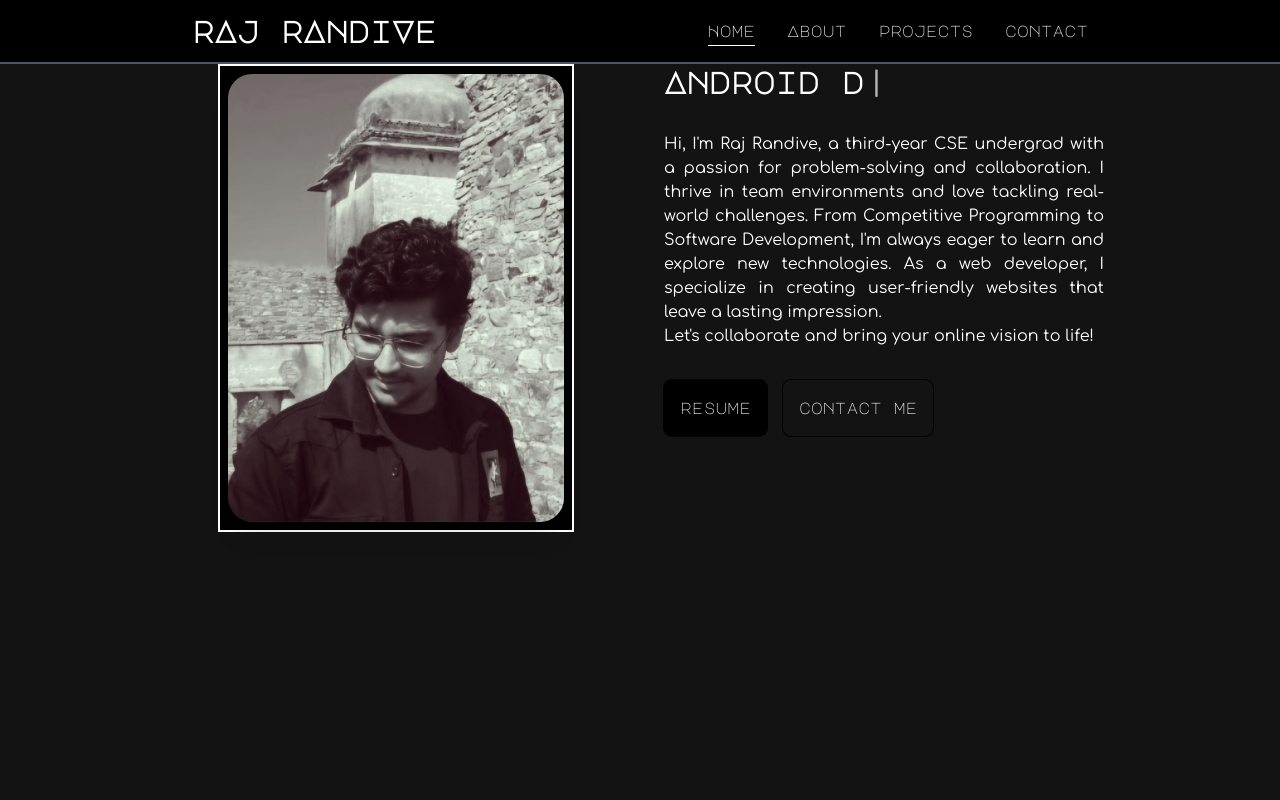
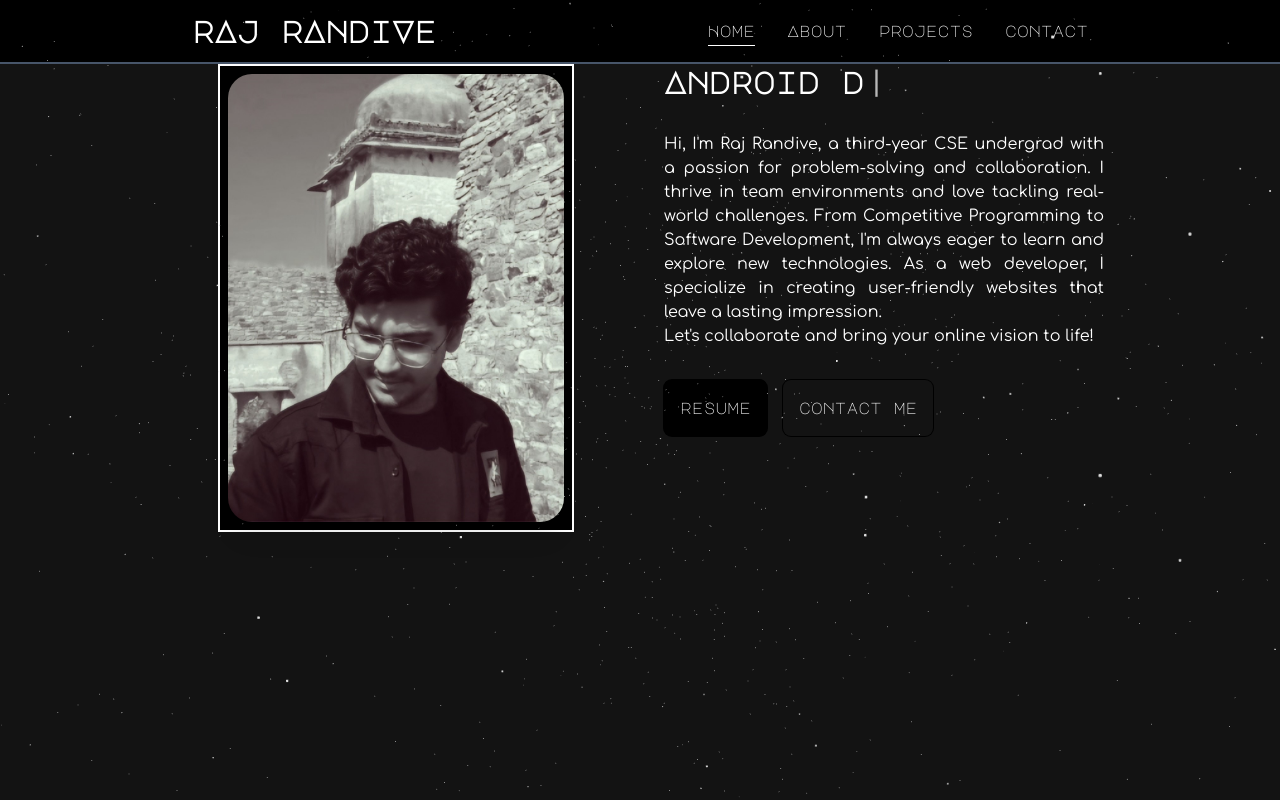
Before and after one commit to Raj-Randive/Raj-Randive-Portfolio, a Next.js app: page / in a window 1280 px wide. Shown: the top 800 px of the page. Built offline with nearby package versions, Linux system fonts and the light colour scheme.

Commit message:
fixed the z-index of navbar

```diff
--- a/src/Components/Footer/Footer.jsx
+++ b/src/Components/Footer/Footer.jsx
@@ -22,7 +22,7 @@ const links = [
 function Footer() {
   return (
     <>
-      <div className="h-64 box-border bg-black text-white flex justify-center items-center relative z-35">
+      <div className="h-64 box-border bg-black text-white flex justify-center items-center relative">
         {/* top div LINE*/}
         <div className="w-full absolute top-0 h-0.5 bg-white"></div>
         {/* Left */}
--- a/src/Components/NavBar/Navbar.jsx
+++ b/src/Components/NavBar/Navbar.jsx
@@ -66,7 +66,7 @@ function Navbar() {
 
   return (
     <>
-      <div className="border-b-2 border-slate-600 border-t-0 bg-[#000000] h-full flex items-center justify-between px-4 sm:px-8 md:px-12 lg:px-20 xl:px-48 text-base font-semibold text-white z-40 relative">
+      <div className="border-b-2 border-slate-600 border-t-0 bg-[#000000] h-full flex items-center justify-between px-4 sm:px-8 md:px-12 lg:px-20 xl:px-48 text-base font-semibold text-white  relative">
         {/* **************** Name ****************  */}
         <div
           className={`md:flex lg:text-3xl text-2xl font-extrabold ${majorMonoDisplay.className}`}
--- a/src/app/layout.js
+++ b/src/app/layout.js
@@ -16,7 +16,7 @@ export default function RootLayout({ children, className = "" }) {
       <body className={inter.className}>
         <div className={`${className} w-full h-full`}>
           <AppLayout>
-            {/* <StartsCanvas /> */}
+            <StartsCanvas />
             {children}
           </AppLayout>
         </div>
```
